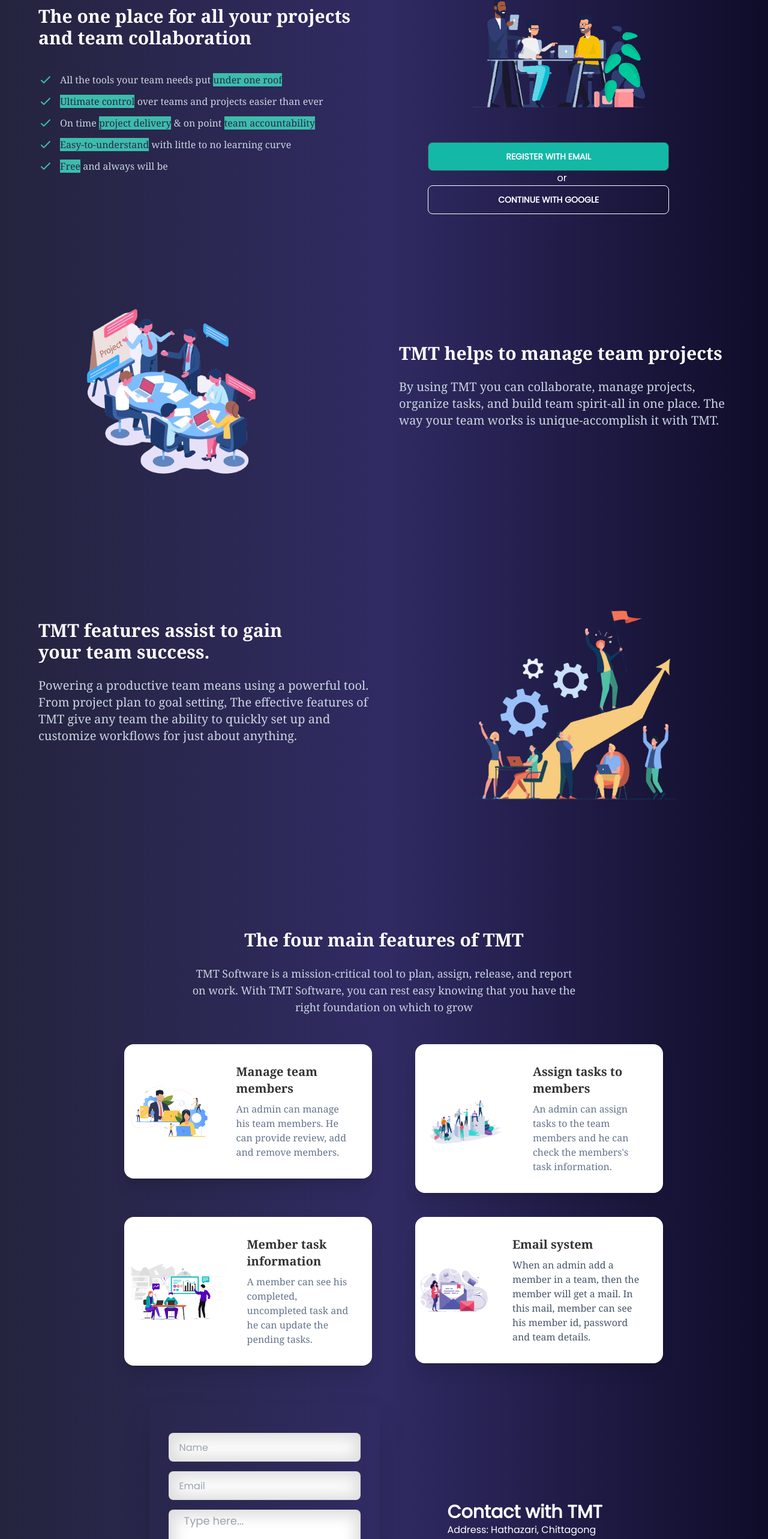
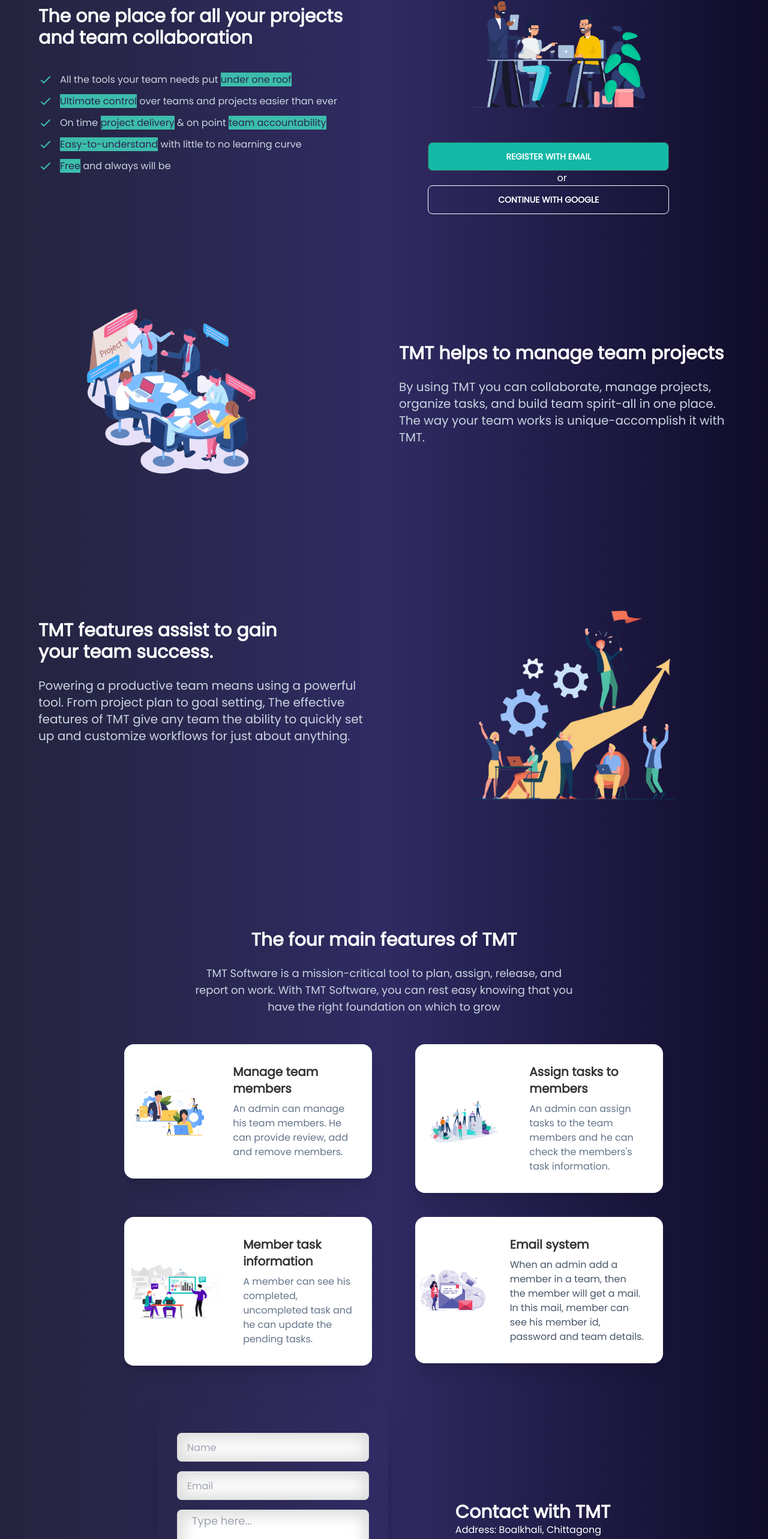
Before and after one commit to game-of-rl-II/task-management-client, a React (Create React App) app: page / in a window 1280 px wide. Shown: the part 179-2745 px from the top of the page at 60% size. Built offline with nearby package versions, Linux system fonts and the light colour scheme; no server answers.

Commit message:
fonts added

```diff
--- a/package.json
+++ b/package.json
@@ -3,7 +3,7 @@
   "version": "0.1.0",
   "private": true,
   "dependencies": {
-    "@emailjs/browser": "^3.6.2",
+    "@emailjs/browser": "^3.7.0",
     "@fortawesome/fontawesome-svg-core": "^6.1.2",
     "@fortawesome/free-regular-svg-icons": "^6.1.2",
     "@fortawesome/free-solid-svg-icons": "^6.1.2",
--- a/src/App.css
+++ b/src/App.css
@@ -4,25 +4,25 @@
 
 .App {
   text-align: center;
+}
+
+.font-family{
   font-family: 'Poppins', sans-serif;
 }
 
 .App-logo {
   height: 40vmin;
   pointer-events: none;
-  font-family: 'Poppins', sans-serif;
 }
 
 @media (prefers-reduced-motion: no-preference) {
   .App-logo {
     animation: App-logo-spin infinite 20s linear;
-  font-family: 'Poppins', sans-serif;
   }
 }
 .rl-bg{
 
 background:  linear-gradient(to right, #24243e, #302b63, #0f0c29);
-  font-family: 'Poppins', sans-serif;
 
 
 }
@@ -35,12 +35,10 @@ background:  linear-gradient(to right, #24243e, #302b63, #0f0c29);
   justify-content: center;
   font-size: calc(10px + 2vmin);
   color: white;
-  font-family: 'Poppins', sans-serif;
 }
 
 .App-link {
   color: #61dafb;
-  font-family: 'Poppins', sans-serif;
 }
 
 @keyframes App-logo-spin {
--- a/src/App.js
+++ b/src/App.js
@@ -38,7 +38,7 @@ import AboutUs from "./Components/AboutUs/AboutUs";
 
 function App() {
   return (
-    <div className="rl-bg font-serif">
+    <div className="rl-bg font-family">
       <Navbar></Navbar>
       <Routes>
         <Route path="/home" element={<Home></Home>}></Route>
--- a/src/Components/Home/ContactUs.js
+++ b/src/Components/Home/ContactUs.js
@@ -14,10 +14,10 @@ const ContactUs = () => {
 
       emailjs
         .sendForm(
-          "service_7bt5w4n",
-          "template_ot4cj1h",
+          "service_axfd09h",
+          "template_9b9k42b",
           form.current,
-          "zB9NtTA21ptk1JGDA"
+          "oiUui3aGgZZY8ztTs"
         )
         .then(
           (result) => {
@@ -34,9 +34,9 @@ const ContactUs = () => {
       <div class="hero-content mx-auto flex-col lg:flex-row-reverse">
         <div data-aos="fade-up" data-aos-duration="2000" class="lg:ml-24 ">
           <h1 class="text-3xl font-bold text-white">Contact with TMT</h1>
-          <p class=" text-white  ">Address: Hathazari, Chittagong</p>
-          <p class=" text-white ">Phone: +8801820082894</p>
-          <p class=" text-white ">Email: arifulislam64743@gmail.com</p>
+          <p class=" text-white  ">Address: Boalkhali, Chittagong</p>
+          <p class=" text-white ">Phone: +8801608250777</p>
+          <p class=" text-white ">Email: jewelnabin@gmail.com</p>
         </div>
         <div class=" flex-shrink-0 w-full max-w-sm shadow-2xl">
           <div data-aos="fade-up" data-aos-duration="2000" class="card-body">
--- a/src/Components/Home/Feature.js
+++ b/src/Components/Home/Feature.js
@@ -9,78 +9,88 @@ import feature4 from "../../Images/feature4-removebg-preview.png";
 
 const Feature = () => {
   return (
-    <div className="font-serif mb-6">
-      <div class="mb-6 " >
+    <div className="font-family mb-6">
+      <div class="mb-6 ">
         {" "}
-        <h1 class="text-3xl pt-8 font-bold mx-14 lg:text-center text-white font-serif">
+        <h1 class="text-3xl pt-8 font-bold mx-14 lg:text-center text-white font-family">
           The four main features of TMT
         </h1>
-        <p class="py-6 text-lg text-slate-300 font-serif lg:w-2/4 mx-4 lg:text-center lg:mx-auto ">
+        <p class="py-6 text-lg text-slate-300 font-family lg:w-2/4 mx-4 lg:text-center lg:mx-auto ">
           TMT Software is a mission-critical tool to plan, assign, release, and
           report on work. With TMT Software, you can rest easy knowing that you
           have the right foundation on which to grow
         </p>
       </div>
       <div className="features">
-        <div data-aos="fade-up"
-    data-aos-easing="linear"
-    data-aos-duration="2000">
+        <div
+          data-aos="fade-up"
+          data-aos-easing="linear"
+          data-aos-duration="2000"
+        >
           <div class="card lg:w-4/6 lg:ml-auto  card-side bg-base-100 shadow-xl">
             <figure>
-              <img src={feature2} alt="Movie"  />
+              <img src={feature2} alt="Movie" />
             </figure>
             <div class="card-body">
               <h2 class="card-title">Manage team members</h2>
-              <p class="text-slate-500 font-serif">
+              <p class="text-slate-500 font-family">
                 An admin can manage his team members. He can provide review, add
                 and remove members.
               </p>
             </div>
           </div>
         </div>
-        <div data-aos="zoom-in"
-    data-aos-easing="linear"
-    data-aos-duration="2000">
+        <div
+          data-aos="zoom-in"
+          data-aos-easing="linear"
+          data-aos-duration="2000"
+        >
           <div class="card lg:w-4/6 lg:ml-8 card-side bg-base-100 shadow-xl">
             <figure>
-              <img src={feature} alt="Movie"  />
+              <img src={feature} alt="Movie" />
             </figure>
             <div class="card-body">
               <h2 class="card-title">Assign tasks to members</h2>
-              <p class="text-slate-500 font-serif">
-                An admin can assign tasks to the team members and he can check the members's task information.
-
+              <p class="text-slate-500 font-family">
+                An admin can assign tasks to the team members and he can check
+                the members's task information.
               </p>
             </div>
           </div>
         </div>
-        <div data-aos="zoom-in"
-    data-aos-easing="linear"
-    data-aos-duration="2000">
+        <div
+          data-aos="zoom-in"
+          data-aos-easing="linear"
+          data-aos-duration="2000"
+        >
           <div class="card lg:w-4/6 lg:ml-auto   card-side bg-base-100 shadow-xl">
             <figure>
               <img src={feature3} alt="Movie" />
             </figure>
             <div class="card-body">
               <h2 class="card-title">Member task information</h2>
-              <p class="text-slate-500 font-serif">
-                A member can see his completed, uncompleted task and he can update the pending tasks.
+              <p class="text-slate-500 font-family">
+                A member can see his completed, uncompleted task and he can
+                update the pending tasks.
               </p>
             </div>
           </div>
         </div>
-        <div data-aos="zoom-in"
-    data-aos-easing="linear"
-    data-aos-duration="2000">
+        <div
+          data-aos="zoom-in"
+          data-aos-easing="linear"
+          data-aos-duration="2000"
+        >
           <div class="card lg:w-4/6 lg:ml-8 card-side bg-base-100 shadow-xl">
             <figure>
               <img src={feature4} alt="Movie" />
             </figure>
             <div class="card-body">
               <h2 class="card-title">Email system</h2>
-              <p class="text-slate-600 font-serif">
-                When an admin add a member in a team, then the member will get a mail. In
-                this mail, member can see his member id, password and team details.
+              <p class="text-slate-600 font-family">
+                When an admin add a member in a team, then the member will get a
+                mail. In this mail, member can see his member id, password and
+                team details.
               </p>
             </div>
           </div>
--- a/src/Components/Home/Help.js
+++ b/src/Components/Home/Help.js
@@ -3,20 +3,25 @@ import task from "../../Images/task1.png";
 const Help = () => {
   return (
     <div className="home-banner-parent">
-      <div data-aos="zoom-in-right"
-     data-aos-easing="linear"
-     data-aos-duration="3000">
+      <div
+        data-aos="zoom-in-right"
+        data-aos-easing="linear"
+        data-aos-duration="3000"
+      >
         <img src={task} class="  h-5/6 rounded-lg " alt="" />
       </div>
-      <div data-aos="zoom-in-left"
-     data-aos-easing="linear"
-     data-aos-duration="3000">
-        <h1 class="text-3xl mx-12 mt-8 lg:mx-0 pt-8 font-bold text-white font-serif">
+      <div
+        data-aos="zoom-in-left"
+        data-aos-easing="linear"
+        data-aos-duration="3000"
+      >
+        <h1 class="text-3xl mx-12 mt-8 lg:mx-0 pt-8 font-bold text-white font-family">
           TMT helps to manage team projects
         </h1>
-        <p class="py-6 text-xl text-slate-300 font-serif ">
-         By using TMT you can collaborate, manage projects, organize tasks, and build team
-          spirit-all in one place. The way your team works is unique-accomplish it with TMT.
+        <p class="py-6 text-xl text-slate-300 font-family ">
+          By using TMT you can collaborate, manage projects, organize tasks, and
+          build team spirit-all in one place. The way your team works is
+          unique-accomplish it with TMT.
         </p>
       </div>
     </div>
--- a/src/Components/Home/HomeBanner.js
+++ b/src/Components/Home/HomeBanner.js
@@ -11,31 +11,27 @@ import { toast } from "react-toastify";
 const HomeBanner = () => {
   const navigate = useNavigate();
   const [admin, adminLoading, adminError] = useAuthState(auth);
-  const [signInWithGoogle, googleAdmin, googleAdminLoading, googleAdminError] = useSignInWithGoogle(auth);
+  const [signInWithGoogle, googleAdmin, googleAdminLoading, googleAdminError] =
+    useSignInWithGoogle(auth);
   const member = localStorage.getItem("member");
 
-
   if (adminLoading || googleAdminLoading) {
-    return <Loading />
+    return <Loading />;
   }
   if (adminError) {
-    return (
-      toast.error(adminError.message)
-    );
+    return toast.error(adminError.message);
   }
   if (googleAdminError) {
-    return (
-      toast.error(googleAdminError.message)
-    );
+    return toast.error(googleAdminError.message);
   }
 
   if (admin || googleAdmin) {
     // toast.success("Successfully Signed In")
-    return navigate('/innerHome')
+    return navigate("/innerHome");
   }
   if (member) {
     // toast.success("Successfully Signed In")
-    return navigate('/dashboard')
+    return navigate("/dashboard");
   }
   return (
     <div className="home-banner-parent">
@@ -45,7 +41,7 @@ const HomeBanner = () => {
         data-aos-easing="linear"
         data-aos-duration="1000"
       >
-        <h2 className="text-3xl font-bold text-white font-serif">
+        <h2 className="text-3xl font-bold text-white font-family">
           The one place for all your projects and team collaboration
         </h2>
         <ul className="mt-10">
@@ -64,7 +60,7 @@ const HomeBanner = () => {
                 d="M5 13l4 4L19 7"
               />
             </svg>{" "}
-            <p className="ml-3 text-slate-300 font-serif">
+            <p className="ml-3 text-slate-300 font-family">
               All the tools your team needs put{" "}
               <span style={{ color: "#29274D", backgroundColor: "#3CBDAB" }}>
                 under one roof
@@ -86,7 +82,7 @@ const HomeBanner = () => {
                 d="M5 13l4 4L19 7"
               />
             </svg>{" "}
-            <p className="ml-3 text-slate-300 font-serif">
+            <p className="ml-3 text-slate-300 font-family">
               <span style={{ color: "#29274D", backgroundColor: "#3CBDAB" }}>
                 Ultimate control
               </span>{" "}
@@ -108,7 +104,7 @@ const HomeBanner = () => {
                 d="M5 13l4 4L19 7"
               />
             </svg>{" "}
-            <p className="ml-3 text-slate-300 font-serif">
+            <p className="ml-3 text-slate-300 font-family">
               On time{" "}
               <span style={{ color: "#29274D", backgroundColor: "#3CBDAB" }}>
                 project delivery
@@ -134,7 +130,7 @@ const HomeBanner = () => {
                 d="M5 13l4 4L19 7"
               />
             </svg>{" "}
-            <p className="ml-3 text-slate-300 font-serif">
+            <p className="ml-3 text-slate-300 font-family">
               <span style={{ color: "#29274D", backgroundColor: "#3CBDAB" }}>
                 Easy-to-understand
               </span>{" "}
@@ -156,7 +152,7 @@ const HomeBanner = () => {
                 d="M5 13l4 4L19 7"
               />
             </svg>{" "}
-            <p className="ml-3 text-slate-300 font-serif">
+            <p className="ml-3 text-slate-300 font-family">
               <span style={{ color: "#29274D", backgroundColor: "#3CBDAB" }}>
                 Free
               </span>{" "}
--- a/src/Components/Home/Success.js
+++ b/src/Components/Home/Success.js
@@ -3,21 +3,28 @@ import success from "../../Images/success1.png";
 const Success = () => {
   return (
     <div className="home-banner-parent">
-      <div className="" data-aos="fade-down"
-     data-aos-easing="linear"
-     data-aos-duration="2000">
-        <h1 class="text-3xl pt-8 mx-12 lg:mx-0 font-bold text-white font-serif">
+      <div
+        className=""
+        data-aos="fade-down"
+        data-aos-easing="linear"
+        data-aos-duration="2000"
+      >
+        <h1 class="text-3xl pt-8 mx-12 lg:mx-0 font-bold text-white font-family">
           TMT features assist to gain <br /> your team success.
         </h1>
-        <p class="py-6 text-xl text-slate-300 font-serif ">
-          Powering a productive team means using a powerful tool. From project plan to goal setting,
-          The effective features of TMT give any team the ability to quickly set
-          up and customize workflows for just about anything.
+        <p class="py-6 text-xl text-slate-300 font-family ">
+          Powering a productive team means using a powerful tool. From project
+          plan to goal setting, The effective features of TMT give any team the
+          ability to quickly set up and customize workflows for just about
+          anything.
         </p>
       </div>
-      <div className="" data-aos="fade-up"
-     data-aos-easing="linear"
-     data-aos-duration="2000">
+      <div
+        className=""
+        data-aos="fade-up"
+        data-aos-easing="linear"
+        data-aos-duration="2000"
+      >
         <img src={success} class=" lg:ml-24 h-3/4 rounded-lg " alt="" />
       </div>
     </div>
--- a/src/Components/Shared/Navbar/Navbar.js
+++ b/src/Components/Shared/Navbar/Navbar.js
@@ -44,7 +44,7 @@ const Navbar = () => {
             <span className="p-2 rounded text-2xl font-bold hover:bg-teal-800 text-white bg-teal-500">
               TMT
             </span>{" "}
-            <span className="logo text-teal-300 font-serif font-bold">
+            <span className="logo text-teal-300 font-family font-bold">
               Task Management Tool
             </span>
           </Link>
```
Also changed, not shown: src/Components/AboutUs/AboutUs.js (+7 -7 lines), src/Components/Shared/Footer/Footer.js (+5 -2 lines), 1 other file (tests, documents, lock files or other folders).
